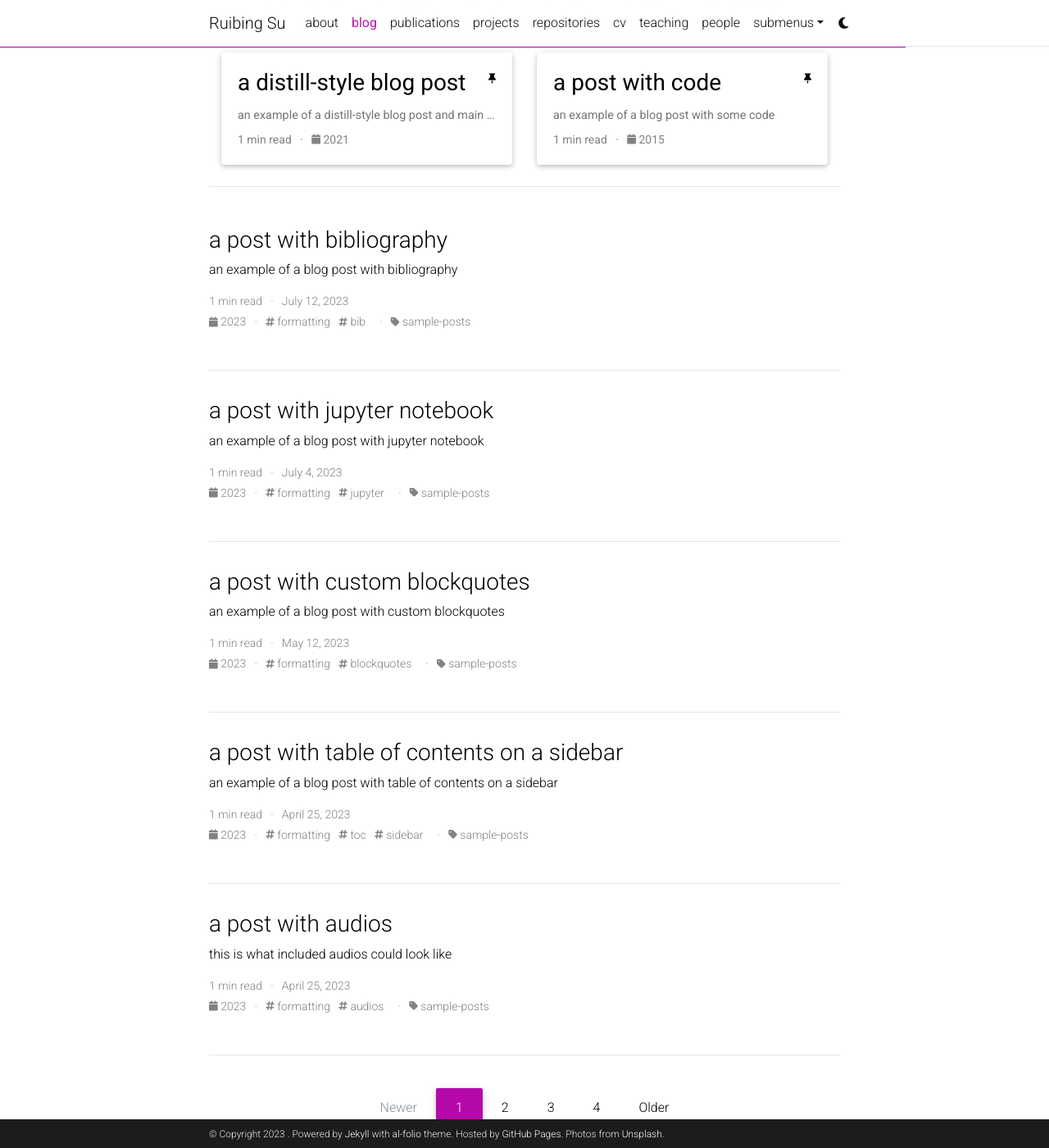
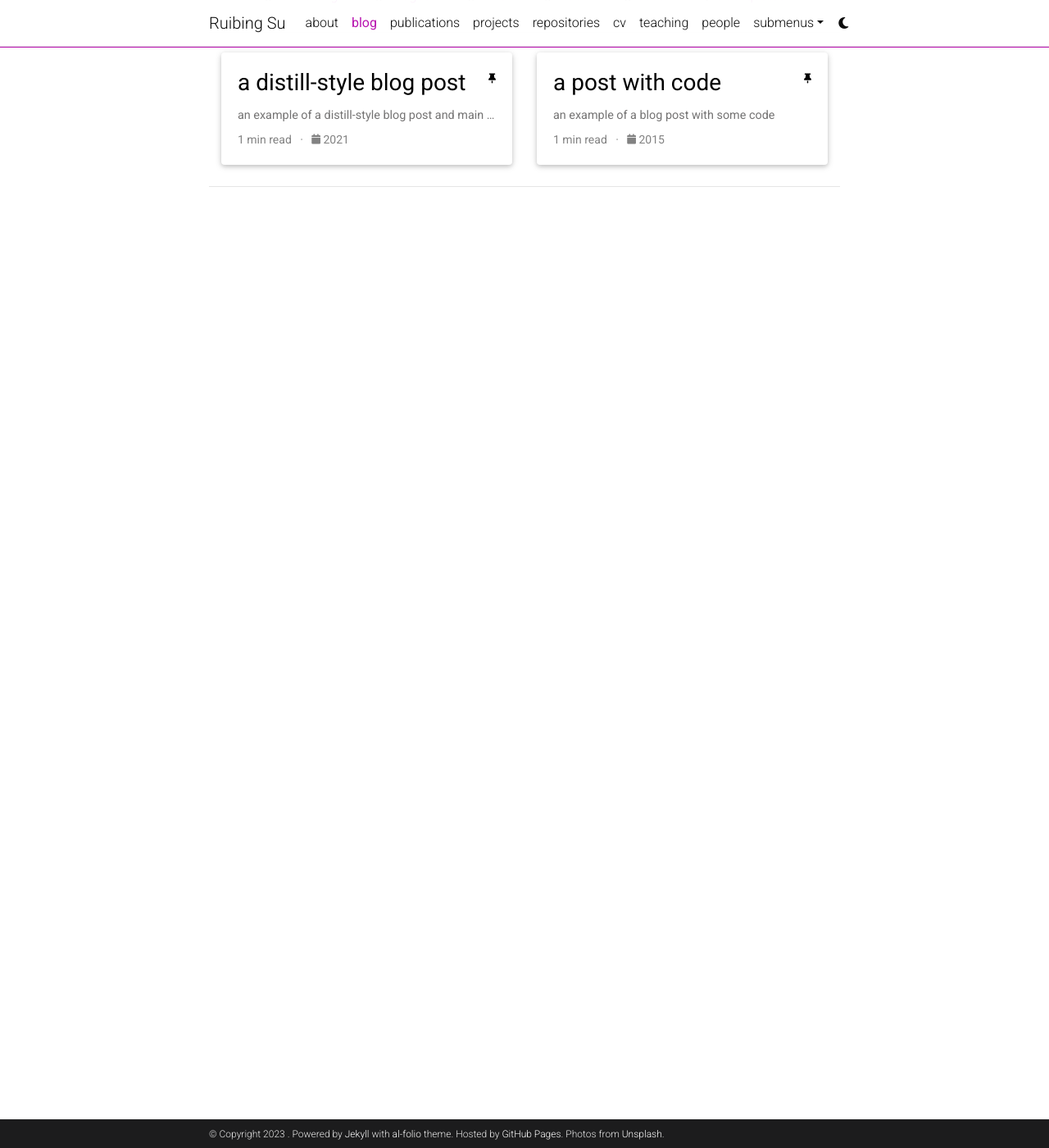
Before and after one commit to ruibingsu/ruibingsu.github.io, a Jekyll site: the page built from blog/index.html, in a window 1280 px wide and 1400 px high, scrolled down 385 px. Shown: the whole window at 82% size. Built offline with Jekyll 4.4.1, drawn with Linux system fonts in a browser that asks for light colours; the list of posts is cut into pages by our own code; comment, search, counter and statistics services are not loaded; a style sheet for code colours, icons or effects is not loaded.

Commit message:
Update _config.yml

```diff
--- a/_config.yml
+++ b/_config.yml
@@ -29,9 +29,9 @@
 
 # repo color theme
 repo_theme_light: default       # https://github.com/anuraghazra/github-readme-stats/blob/master/themes/README.md
-repo_theme_dark: light # dark           # https://github.com/anuraghazra/github-readme-stats/blob/master/themes/README.md
+repo_theme_dark: buefy          # https://github.com/anuraghazra/github-readme-stats/blob/master/themes/README.md
 repo_trophies:
-  enabled: true
+  enabled: false
   theme_light: flat    # https://github.com/ryo-ma/github-profile-trophy
   theme_dark: gitdimmed  # https://github.com/ryo-ma/github-profile-trophy
 
@@ -41,7 +41,7 @@
 # will use title and url fields
 # Take a look to https://github.com/jekyll/jekyll-feed for more customization
 
-rss_icon: true
+rss_icon: false
 
 # -----------------------------------------------------------------------------
 # Layout
@@ -127,10 +127,10 @@
 
 # Pagination
 pagination:
-  enabled: true
+  enabled: false
 
 related_blog_posts:
-  enabled: true
+  enabled: false
   max_related: 5
 
 # Giscus comments (RECOMMENDED)
@@ -166,19 +166,19 @@
   news:
     defaults:
       layout: post
-    output: true
+    output: false
     permalink: /news/:path/
   projects:
-    output: true
+    output: false
     permalink: /projects/:path/
 
 announcements:
-  enabled: true
+  enabled: false
   scrollable: true # adds a vertical scroll bar if there are more than 3 news items
   limit: 5 # leave blank to include all the news in the `_news` folder
 
 latest_posts:
-  enabled: true
+  enabled: false
   scrollable: true # adds a vertical scroll bar if there are more than 3 new posts items
   limit: 3 # leave blank to include all the blog posts
 
```
